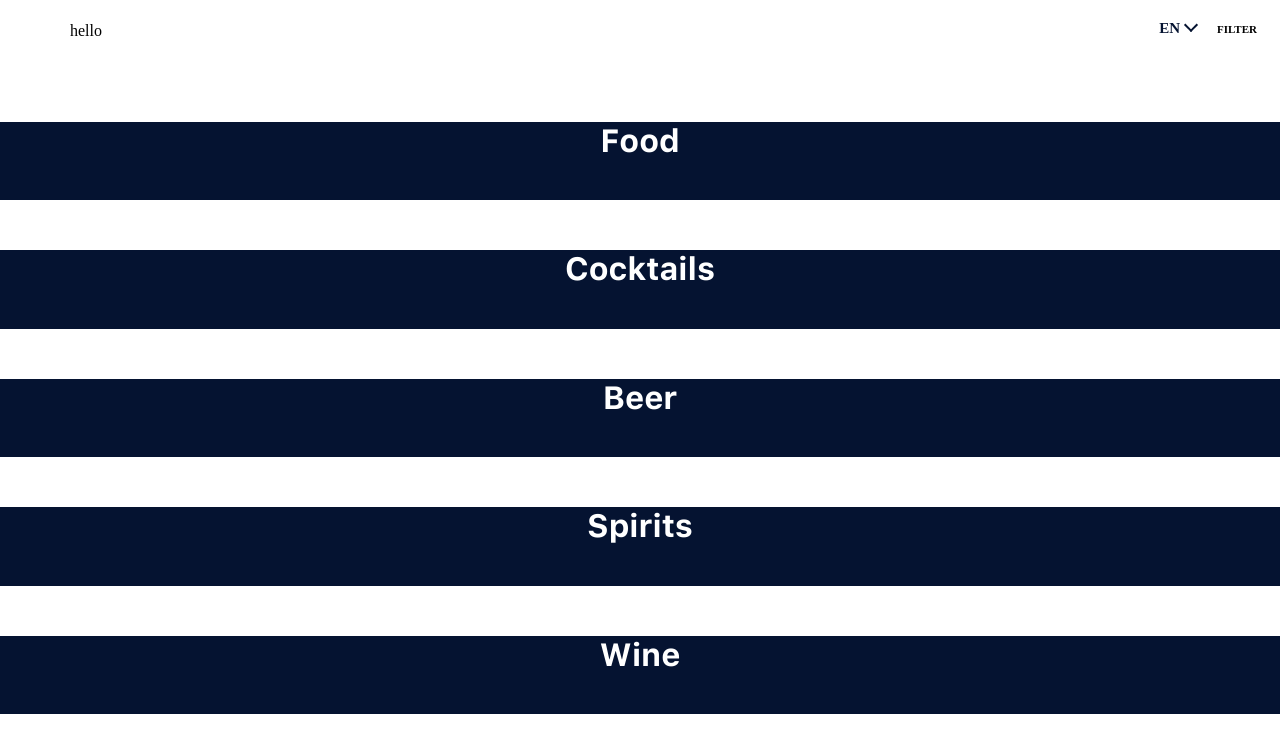
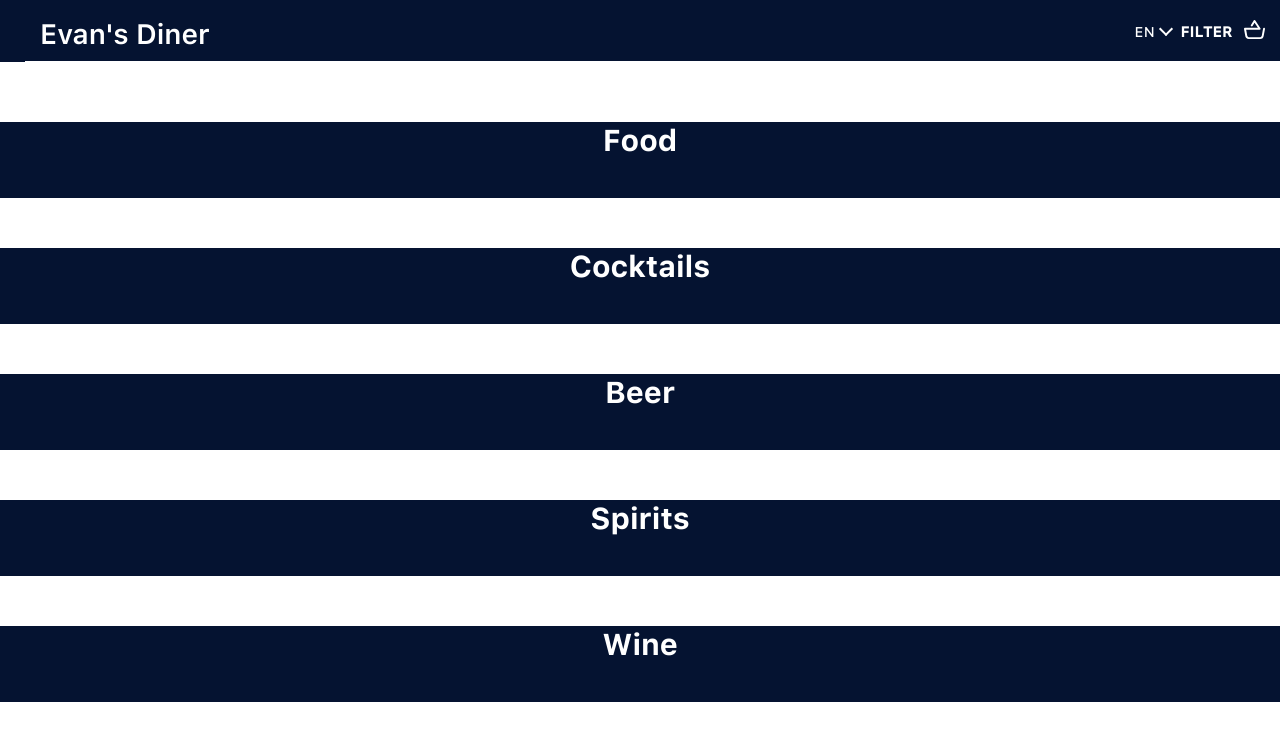
Before and after one commit to Evvn/mryum_ordering, a React (Create React App) app: page /1/menu in a window 1280 px wide. Shown: the top 752 px of the page. Built offline with nearby package versions, Linux system fonts and the light colour scheme.

Commit message:
landing page

```diff
--- a/package.json
+++ b/package.json
@@ -4,10 +4,7 @@
   "private": true,
   "dependencies": {
     "airtable": "^0.5.10",
-<<<<<<< HEAD
     "bootstrap": "^4.3.1",
-=======
->>>>>>> aa0f292ef84e67d41000b1de1c3a8314dd393828
     "classnames": "^2.2.6",
     "connected-react-router": "^6.3.2",
     "emailjs-com": "^2.3.2",
--- a/src/App.css
+++ b/src/App.css
@@ -36,7 +36,7 @@
   letter-spacing: 0.5px;
 }
 
-.previewModal .previewWrapper .prevDefinition .prevDefinitionText, .firstVisit .closeInstructions, .firstVisit .instructions, .bodyText {
+.previewModal .previewWrapper .prevDefinition .prevDefinitionText, .firstVisit .closeInstructions, .firstVisit .instructions, .bodyText, body {
   font-family: "SF-UI-Text-Regular", "Helvetica", sans-serif;
   font-size: 13px;
   color: #6f6f6f;
@@ -68,7 +68,7 @@
 }
 
 body {
-  background-color: #e3e3e3;
+  background-color: #f7f7f7;
   max-width: 500px;
   margin: 0 auto;
 }
@@ -373,11 +373,10 @@ body {
 }
 
 .venue {
-  color: #051331;
-  background-color: #fff;
   font-weight: bold;
   font-size: 20px;
-  padding-top: 4px;
+  position: absolute;
+  top: 18px;
 }
 
 .loading {
@@ -518,11 +517,12 @@ header {
   align-items: center;
   position: fixed;
   top: 0;
-  color: black;
-  background-color: #fff;
+  color: #ffffff;
+  background-color: #051331;
   z-index: 10;
   padding: 15px;
   transition: 0.4s ease-in-out all;
+  font-size: 18px;
 }
 header .headerBackArrow,
 header .previewBackArrow {
@@ -587,8 +587,8 @@ header .filter {
 }
 header .filter .filterText {
   position: absolute;
-  top: 19px;
-  right: 23px;
+  top: 20px;
+  right: 48px;
   font-weight: 600;
   font-variant: small-caps;
 }
@@ -699,7 +699,7 @@ header .cartBadge {
   height: 8px;
   width: 8px;
   border-radius: 8px;
-  background-color: #fc4250;
+  background-color: #d1a4b5;
   position: absolute;
   top: 18px;
   right: 10px;
@@ -707,20 +707,18 @@ header .cartBadge {
 
 .selectLanguage {
   position: absolute;
-  color: #051331;
-  font-size: 15px;
-  right: 85px;
+  color: #ffffff;
+  right: 110px;
   top: 20px;
 }
 .selectLanguage .langCode {
-  text-transform: uppercase;
+  font-variant: small-caps;
   padding-right: 5px;
-  font-weight: 600;
 }
 .selectLanguage .langArrow {
   display: inline-block;
-  border-top: 2px solid #051331;
-  border-left: 2px solid #051331;
+  border-top: 2px solid #ffffff;
+  border-left: 2px solid #ffffff;
   border-radius: 0;
   width: 10px;
   height: 10px;
--- a/src/App.scss
+++ b/src/App.scss
@@ -76,9 +76,8 @@
 }
 
 body {
-  // font-family: 'Helvetica', sans-serif;
-  // background-color: $black;
-  background-color: #e3e3e3;
+  @extend %bodyFont;
+  background-color: $grey;
   max-width: $maxWidth;
   margin: 0 auto;
 }
@@ -431,11 +430,10 @@ body {
 
 .venue {
   @extend %displayFont;
-  color: $secondary;
-  background-color: #fff;
   font-weight: bold;
   font-size: 20px;
-  padding-top: 4px;
+  position: absolute;
+  top: 18px;
 }
 
 .loading {
@@ -593,11 +591,12 @@ header {
   align-items: center;
   position: fixed;
   top: 0;
-  color: black;
-  background-color: #fff;
+  color: $white;
+  background-color: $secondary;
   z-index: 10;
   padding: 15px;
   transition: 0.4s ease-in-out all;
+  font-size: 18px;
 
   .headerBackArrow,
   .previewBackArrow {
@@ -669,8 +668,8 @@ header {
 
     .filterText {
       position: absolute;
-      top: 19px;
-      right: 23px;
+      top: 20px;
+      right: 48px;
       font-weight: 600;
       font-variant: small-caps;
     }
@@ -798,7 +797,7 @@ header {
     height: 8px;
     width: 8px;
     border-radius: 8px;
-    background-color: $mryumRed;
+    background-color: $primary;
     position: absolute;
     top: 18px;
     right: 10px;
@@ -807,21 +806,19 @@ header {
 
 .selectLanguage {
   position: absolute;
-  color: $secondary;
-  font-size: 15px;
-  right: 85px;
+  color: $white;
+  right: 110px;
   top: 20px;
 
   .langCode {
-    text-transform: uppercase;
+    font-variant: small-caps;
     padding-right: 5px;
-    font-weight: 600;
   }
 
   .langArrow {
     display: inline-block;
-    border-top: 2px solid $secondary;
-    border-left: 2px solid $secondary;
+    border-top: 2px solid $white;
+    border-left: 2px solid $white;
     border-radius: 0;
     width: 10px;
     height: 10px;
--- a/src/components/CategorySelect/CategorySelect.js
+++ b/src/components/CategorySelect/CategorySelect.js
@@ -1,4 +1,7 @@
 import React from 'react';
+
+//css
+import './categorySelect.scss'
 
 const CategorySelection = (props) => {
   const { setCategory, categories} = props;
--- /dev/null
+++ b/src/components/CategorySelect/categorySelect.scss
@@ -0,0 +1 @@
+@import '../../palette.scss';
--- a/src/components/Common/MenuSearch.js
+++ b/src/components/Common/MenuSearch.js
@@ -124,8 +124,8 @@ class MenuSearch extends React.Component {
         });
 
         return (
-            <div>
-                { 'hello' }
+            <div className="menuSearch">
+                { '' }
             </div>
         );
     }
--- a/src/components/Landing/Landing.js
+++ b/src/components/Landing/Landing.js
@@ -9,24 +9,17 @@ import classNames from 'classnames'
 import './landing.scss'
 
 class Landing extends React.Component {
+  constructor(props) {
+    super(props)
 
-  componentWillMount(){
-    const { clientType, venueUrl, routeTo } = this.props;
-    if (clientType) {
-      console.log(clientType);
-      // window.location = `/${venueUrl}/${routes.MENU}`;
-    }
-  }
-
-  componentWillUpdate(){
-    const { clientType, venueUrl, routeTo } = this.props;
-    if (clientType) {
-      console.log(clientType);
-      // window.location = `/${venueUrl}/${routes.MENU}`;
-    }
+    this.routeToMenu = this.routeToMenu.bind(this)
   }
 
 
+  routeToMenu() {
+    const { venueUrl} = this.props;
+    window.location = `/${venueUrl}/${routes.MENU}`;
+  }
 
   render() {
     const { setClientType, clientType } = this.props;
@@ -52,15 +45,41 @@ class Landing extends React.Component {
         </div>
 
         <div className="instructions">
-          <p>Nice legs!</p>
-          <p>Enter your mobile number below to receive an sms when your order is ready.</p>
+          <p>
+            {
+              clientType ?
+                (
+                  clientType === clientTypes.SEATED ? clientTypes.SEATED_INTRO :
+                  clientType === clientTypes.STANDING ? clientTypes.STANDING_INTRO : ''
+                )
+              : <span>&nbsp;</span>
+             }
+          </p>
+          <p>
+            {
+              clientType ?
+                (
+                  clientType === clientTypes.SEATED ? clientTypes.SEATED_INSTRUCTIONS :
+                  clientType === clientTypes.STANDING ? clientTypes.STANDING_INSTRUCTIONS : ''
+                )
+              : <span>&nbsp;</span>
+             }
+          </p>
         </div>
 
-        <input className="collectInfo"type="text" placeholder={'Your mobile number'}/>
+        {
+          clientType ?
+            (
+              clientType === clientTypes.SEATED ?
+                <input className="collectInfo"type="text" placeholder={clientTypes.SEATED_INPUT}/> :
+              clientType === clientTypes.STANDING ?
+                <input className="collectInfo"type="text" placeholder={clientTypes.STANDING_INPUT}/> :
+              ''
+            )
+          : ''
+         }
 
-        <div className="viewMenu">
-          View menu
-        </div>
+        { clientType ? <div className="viewMenu" onClick={this.routeToMenu}>View menu</div> : '' }
 
       </div>
     );
--- a/src/components/Landing/landing.scss
+++ b/src/components/Landing/landing.scss
@@ -18,6 +18,7 @@ h1, h2, h3, h4 {
   line-height: 1.2;
   text-align: center;
   padding-bottom: 40px;
+  font-size: 30px;
 }
 
 .buttons {
@@ -39,11 +40,16 @@ h1, h2, h3, h4 {
   width: 135px;
 }
 
+.selected {
+  background-color: $white;
+  color: $primary;
+}
+
 .clientType:focus {
   outline: none;
 }
 
-.instructions {
+.instructions > p {
   font-size: 23px;
   line-height: 1.3;
   text-align: center;
--- a/src/components/Menu/MenuContainer.js
+++ b/src/components/Menu/MenuContainer.js
@@ -88,17 +88,20 @@ class MenuContainer extends React.Component {
     const itemView = itemId ? true : false;
     const filtersInUse = Object.values(filter).includes(true)
 
+    // replace Evan's Diner when we have a real bff res
+    // {venues[venueUrl]}
+
     return (
       <div>
         <header className={ classNames('header', itemView ? 'previewHeader' : '') }>
           {/* back arrow for routing, control this and venuename via props */}
           { itemView ? <img onClick={() => {window.history.back()}} src="/icons/arrow-left-solid-grey.svg" className="headerBackArrow" alt="back arrow"/> : null }
-          { !!venueUrl && !itemView? <h1 className="venue">{venues[venueUrl]}</h1> : null }
+          { !!venueUrl && !itemView? <h1 className="venue">Evan's Diner</h1> : null }
           { !itemView && <Filter filter={filter} updateFilter={updateFilter} lang={lang} /> }
           { !itemView && !filtersInUse ? <HorizontalScrollNav sectionPositions={sectionPositions}/> : ''}
           { !itemView && <LanguageSelect lang={lang} updateLang={updateLang} /> }
           {<MenuSearch data={this.props.bffRes} hide={false}/>}
-          {/* <img className="cartIcon" src="/icons/cart_icon.svg" alt="cart"/> */}
+          <img className="cartIcon" src="/icons/cart_icon.svg" alt="cart"/>
           {/* need check to see when to display cart badge */}
           {/* { hasCartItems && <div className="cartBadge"/> } */}
         </header>
```
Also changed, not shown: src/components/Common/enums/commonEnums.js (+6 -0 lines), 2 other files (tests, documents, lock files or other folders).
